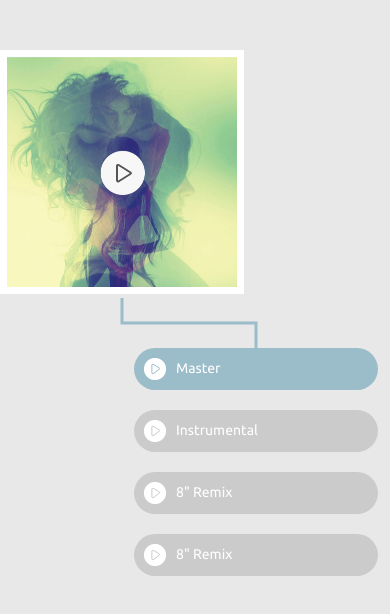
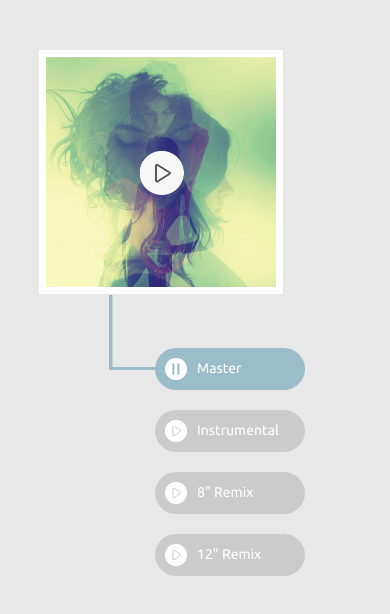
Before and after one commit to scottbrabazon/audio-player, a website: page index.html in a window 390 px wide. Both pictures are taken after a click on the button "Master". Drawn offline with nearby package versions, Linux system fonts and the light colour scheme.

Commit message:
Mobile functionality added

```diff
--- a/index.html
+++ b/index.html
@@ -23,16 +23,10 @@
 
 			<div id="buttonContainer" class="button-container">
 
-					<button><img src="/img/button-play.png" alt="Play" /><span>Master</span></button>
-
-
-					<button><img src="/img/button-play.png" alt="Play" /><span>Instrumental</span></button>
-
-
-					<button><img src="/img/button-play.png" alt="Play" /><span>8" Remix</span></button>
-
-					<button><img src="/img/button-play.png" alt="Play" /><span>8" Remix</span></button>
-
+					<button><img class="play-icon" src="/img/button-play.png" alt="Play" /><span>Master</span></button>
+					<button><img class="play-icon" src="/img/button-play.png" alt="Play" /><span>Instrumental</span></button>
+					<button><img class="play-icon" src="/img/button-play.png" alt="Play" /><span>8" Remix</span></button>
+					<button><img class="play-icon" src="/img/button-play.png" alt="Play" /><span>12" Remix</span></button>
 			</div>
 
 		</div>
--- a/js/app.js
+++ b/js/app.js
@@ -1,25 +1,28 @@
+let browserWidth = $(window).width();
 let totalWidth = $(".connecting-lines").width();
+let totalHeight = $("#buttonContainer").height();
+let wrapperMargin = $(window).width() / 10;
 let selected = '';
 let buttonPosition = 0;
 let buttonAnchorLeft = 0;
 let buttonAnchorTop = 0;
-let svgAnchorTop = 276;
+let svgAnchorTop = $(".now-playing").height() + 57;
 let svgHeight =  0;
 let svgLine = '';
+const playButton = '<img class="play-icon" src="/img/button-play.png" alt="Play">';
+const pauseButton = '<img class="play-icon" src="/img/button-pause.png" alt="Pause">';
 
-// DRAW LINE ON CLICK
 
-$("button").click(function(){
 
-	// Reset and select button
-	$(".connecting-lines").empty();
-	$("button").removeClass("selected");
-	$(this).addClass("selected");
-	selected = $('.selected');
+
+function drawLineDesktop() {
+
+	$( ".connecting-lines" ).removeAttr("style");
 
 	// Get co-ordinates
+	selected = $('.selected');
 	buttonPosition = selected.position();
-	buttonAnchorLeft = buttonPosition.left + 132;
+	buttonAnchorLeft = (buttonPosition.left + 85) - wrapperMargin;
 	buttonAnchorTop = buttonPosition.top;
 
 	// Calculate svg height
@@ -32,12 +35,69 @@ $("button").click(function(){
 
 	$( ".connecting-lines" ).append(svgLine);
 
+};
+
+function drawLineMobile() {
+
+	// Get co-ordinates
+	selected = $('.selected');
+	buttonPosition = selected.position();
+	buttonAnchorLeft = buttonPosition.left;
+	buttonAnchorTop = buttonPosition.top;
+
+	// Calculate svg height
+	svgHeight =  buttonAnchorTop - svgAnchorTop + 14;
+
+	// Insert svg
+	svgLine = 	'<svg viewBox="0 0 ' + buttonAnchorLeft + ' ' + svgHeight + '">' +
+					'<polyline class="cls-1" points="' + buttonAnchorLeft + ' ' + svgHeight + ' 0.5 ' + svgHeight + ' 0.5 0"/>' +
+				'</svg>';
+
+	let buttonAnchorLeftPixels = buttonAnchorLeft + "px";
+	$( ".connecting-lines" ).css({"width": buttonAnchorLeftPixels, "height": totalHeight});
+	$( ".connecting-lines" ).append(svgLine);
+
+};
+
+
+
+
+
+
+// DRAW LINE ON CLICK
+
+$("button").click(function(){
+
+	// Reset and select button
+	$("button").children("img").replaceWith(playButton);
+	$(".connecting-lines").empty();
+	$("button").removeClass("selected");
+	$(this).addClass("selected");
+
+	// Replace play icon
+	$(this).children("img").remove();
+	$(this).prepend(pauseButton);
+
+	// Decide which line to draw
+	browserWidth = $(window).width();
+
+	if (browserWidth < 512) {
+		drawLineMobile();
+	} else {
+		drawLineDesktop();
+	}
+
 	// Calculate svg path length
 	let path = document.querySelector('.cls-1');
 	let length = path.getTotalLength();
 
 	// Add inline css for animation
-	$(".cls-1").css({"stroke-dasharray": length, "stroke-dashoffset": - length});
+
+	if (browserWidth < 512) {
+		$(".cls-1").css({"stroke-dasharray": length, "stroke-dashoffset": - length});
+	} else {
+		$(".cls-1").css({"stroke-dasharray": length, "stroke-dashoffset": length});
+	}
 
 });
 
@@ -46,23 +106,18 @@ $("button").click(function(){
 $(window).resize(function(){
 
 	totalWidth = $(".connecting-lines").width();
+	wrapperMargin = $(window).width() / 10;
 
-	// Reset and select button
+	// Reset
 	$(".connecting-lines").empty();
 
-	// Get co-ordinates
-	buttonPosition = selected.position();
-	buttonAnchorLeft = buttonPosition.left + 132;
-	buttonAnchorTop = buttonPosition.top;
+	// Decide which line to draw
+	browserWidth = $(window).width();
 
-	// Calculate svg height
-	svgHeight =  buttonAnchorTop - svgAnchorTop;
-
-	// Insert svg
-	svgLine = 	'<svg viewBox="0 0 ' + totalWidth + ' ' + svgHeight + '">' +
-					'<polyline class="cls-1" points="122 0 122 25 ' + buttonAnchorLeft + ' 25 ' + buttonAnchorLeft  + ' ' + svgHeight + '"/>' +
-				'</svg>';
-
-	$( ".connecting-lines" ).append(svgLine);
+	if (browserWidth < 512) {
+		drawLineMobile();
+	} else {
+		drawLineDesktop();
+	}
 
 });
--- a/scss/_layout.scss
+++ b/scss/_layout.scss
@@ -4,10 +4,10 @@ body {
 	background-color: #e8e8e8;
 }
 
-// .wrapper {
-// 	max-width: 900px;
-// 	margin: 0 auto;
-// }
+.wrapper {
+	width: 80%;
+	margin: 0 auto;
+}
 
 .now-playing {
 	max-width: 230px;
@@ -19,11 +19,13 @@ body {
 	display: flex;
 	flex-wrap: wrap;
 	justify-content: center;
-	margin: 50px 0 0 122px;
+	margin: 50px 0 0 70px;
 }
 
 .connecting-lines {
-	width: 100%;
+	margin-top: -3px;
+	width: 80%;
+	left: 10%;
 	position: absolute;
 	z-index: -10;
 	pointer-events: none;
@@ -34,9 +36,18 @@ body {
 }
 
 @keyframes offset {
-	100% {
-		stroke-dashoffset: 0;
-	}
+	100% 	{stroke-dashoffset: 0;}
+}
+
+@keyframes selected {
+  	0%		{background-color: #cbcbcb; transform: scale3d(1, 1, 1);}
+	50%		{transform: scale3d(1.05, 1.05, 1.05);}
+	100%	{background-color: #9bbcc9; transform: scale3d(1, 1, 1);}
+}
+
+.pulse {
+  -webkit-animation-name: pulse;
+  animation-name: pulse;
 }
 
 .cls-1 {
@@ -44,13 +55,13 @@ body {
 	stroke: #9bbcc9;
 	stroke-miterlimit:10;
 	stroke-width: 3;
-	animation: offset 1s linear normal;
+	animation: offset 0.5s linear normal;
 	animation-fill-mode: forwards;
 }
 
 
 button {
-	min-width: 244px;
+	min-width: 150px;
 	background-color: #cbcbcb;
 	color: #fff;
 	text-align: left;
@@ -61,10 +72,16 @@ button {
 }
 
 .selected {
-	background-color: #9bbcc9;
+	animation: selected 0.5s linear normal;
+	animation-fill-mode: forwards;
+	animation-delay: 0.5s;
 }
 
 button:focus {outline:0;}
+
+button:hover {
+	background-color: #c0c0c0;
+}
 
 button span {
 	font-size: 14px;
@@ -76,3 +93,33 @@ button img {
 	padding: 10px;
 	vertical-align: middle;
 }
+
+@media screen and (max-width: 512px) {
+
+	.button-container {
+		display: flex;
+		flex-wrap: wrap;
+		justify-content: center;
+		margin: 50px 0 0 70px;
+	}
+
+	.connecting-lines {
+		margin-left: 10%;
+		width: 60px;
+		left: 70px;
+	}
+
+	.connecting-lines svg {
+		height: auto;
+	}
+
+	.wrapper {
+		width: 80%;
+		margin: 0 auto;
+	}
+
+	.cls-1 {
+		stroke-width: 6;
+	}
+
+}
```
Also changed, not shown: css/style.css, img/button-pause.png (added), img/button-pause.svg (added), img/line2.svg (added), 1 other file.
